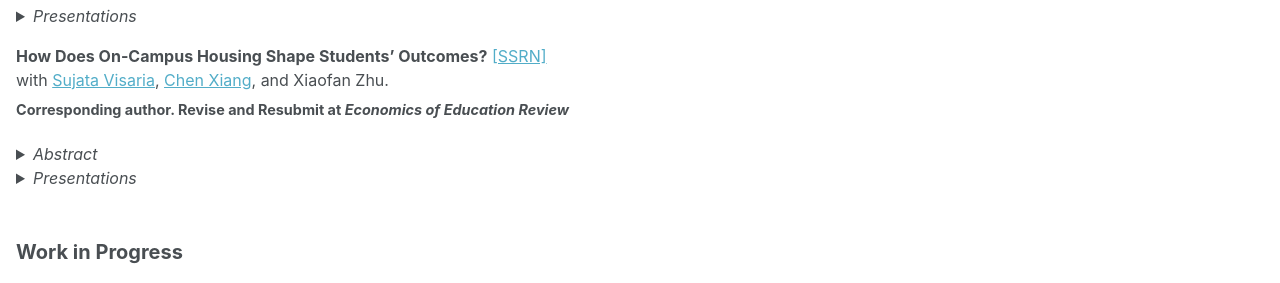
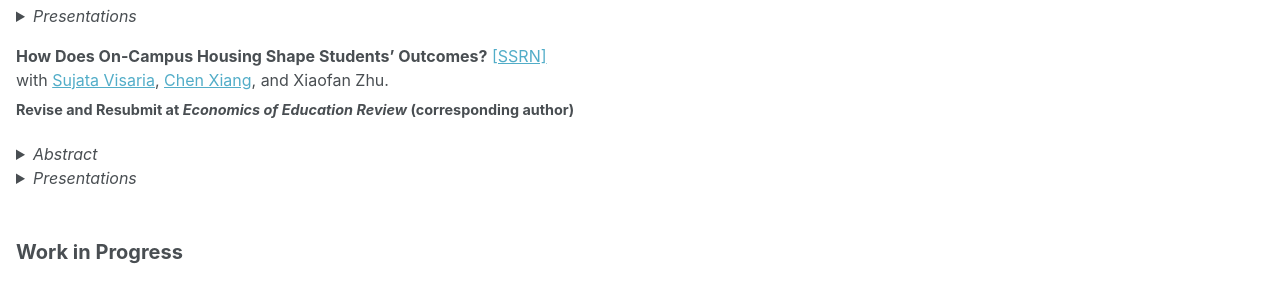
Before and after one commit to xuanyi-jin/xuanyi-jin.github.io, a Jekyll site: the page built from _pages/research.md, in a window 1280 px wide and 900 px high, scrolled down 458 px. Shown: the part 234-517 px from the top of the window. Built offline with Jekyll 4.4.1, drawn with Linux system fonts in a browser that asks for light colours; a style sheet for code colours, icons or effects is not loaded.

Commit message:
Put corresponding author note after journal status
Co-Authored-By: Claude Fable 5.1 <noreply@anthropic.com>

```diff
--- a/_pages/research.md
+++ b/_pages/research.md
@@ -55,7 +55,7 @@ with [Yating Jiang](https://yatingjiang.weebly.com/) and [Hongsong Zhang](https:
 
 **How Does On-Campus Housing Shape Students' Outcomes?** [[SSRN]](https://papers.ssrn.com/sol3/papers.cfm?abstract_id=5460411)
 with [Sujata Visaria](https://www.bayes.city.ac.uk/faculties-and-research/experts/sujata-visaria#tab-academic-details-header-0), [Chen Xiang](https://cassiexiang.github.io/), and Xiaofan Zhu.
-<span class="paper-status">Corresponding author. Revise and Resubmit at <em>Economics of Education Review</em></span>
+<span class="paper-status">Revise and Resubmit at <em>Economics of Education Review</em> (corresponding author)</span>
 
 <details>
 <summary><em>Abstract</em></summary>
```
